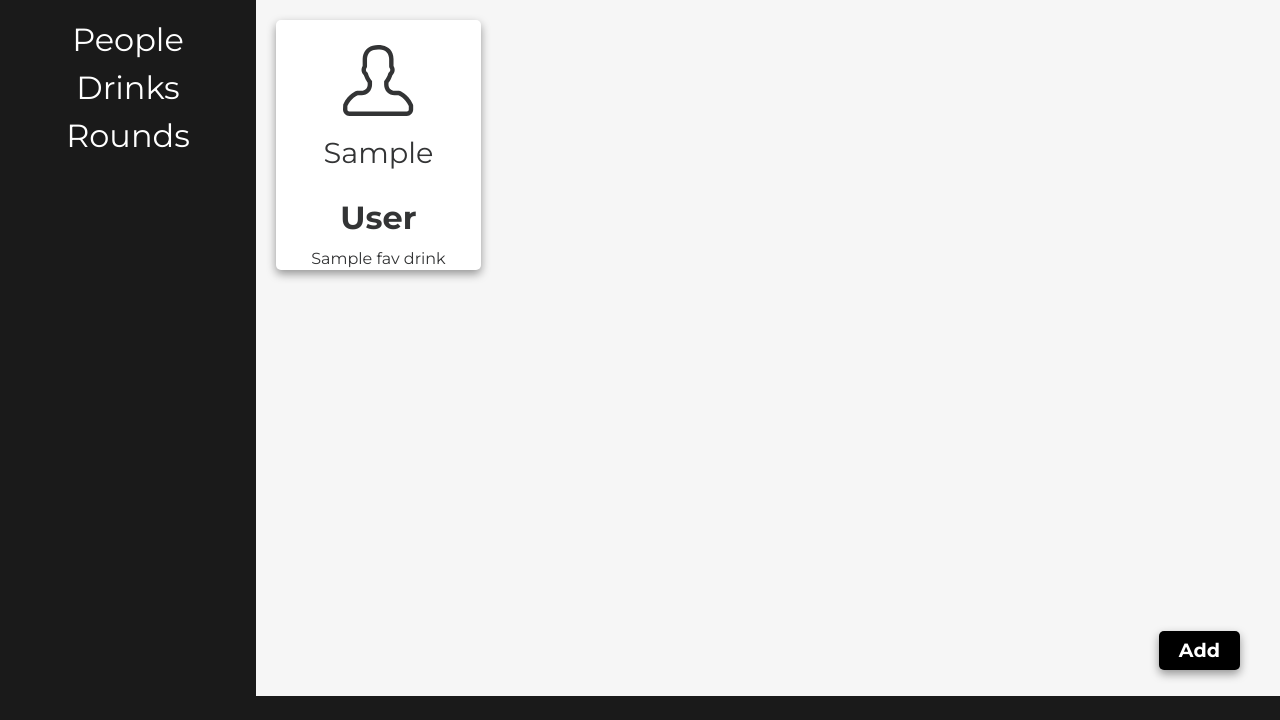
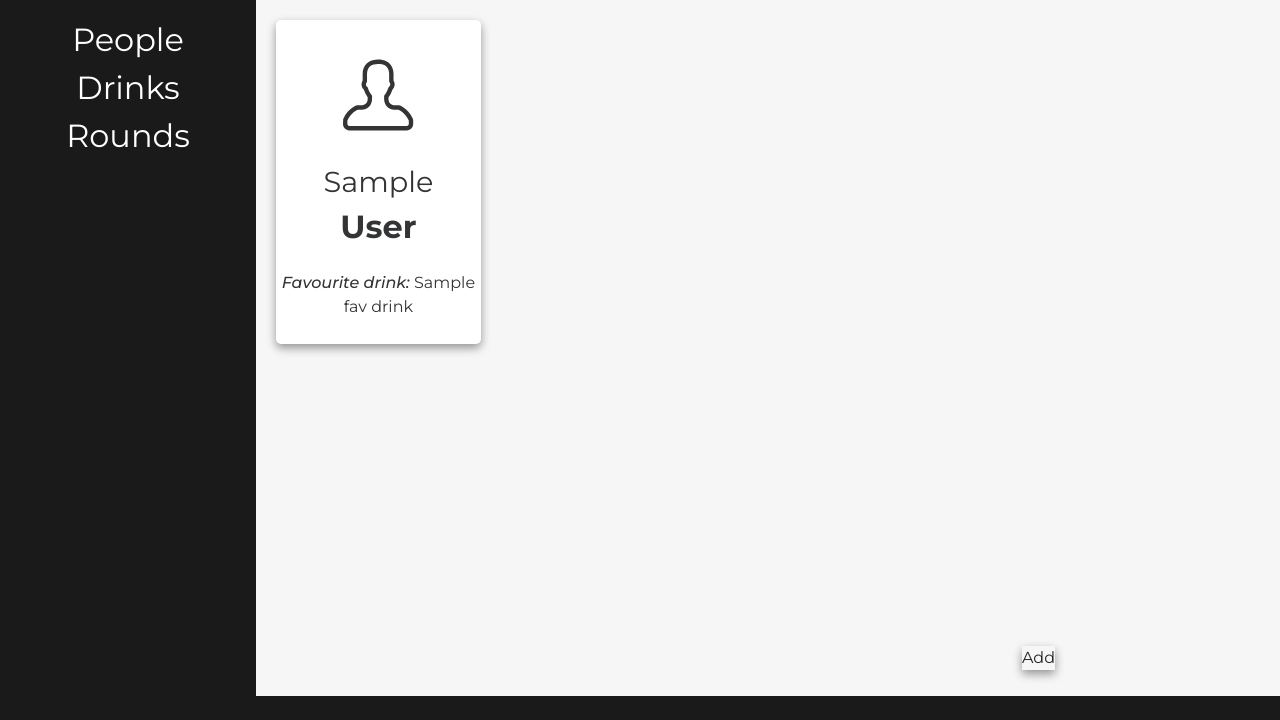
Before and after one commit to draagc-iw/DraBrIW, a Flask app: template FlaskFrontend/templates/app/people.html in a window 1280 px wide. Shown: the part 80-800 px from the top of the page. Run offline with Flask 2, Linux system fonts and the light colour scheme; the template is opened without the code that fills it: most values are stand-ins (such as "Sample title", 1, 10 or a date in 2020); parts of the project's set-up code (start-up, migrations or seed data) failed here and were passed over; some libraries are stand-ins or nearby versions.

Commit message:
Minor ui bugfixes

```diff
--- a/FlaskFrontend/static/css/app.css
+++ b/FlaskFrontend/static/css/app.css
@@ -44,14 +44,19 @@ a:hover {
     list-style: none;
     display: flex;
     flex-wrap: wrap;
+
+    justify-content: flex-start;
+    align-content: baseline;
+
     padding: 0;
 
 }
 
 .block-list-item {
     position: relative;
-    height: 250px;
     width: 250px;
+    height: fit-content;
+    min-height: 290px;
     padding: 25px 0;
     margin: 20px;
     background: white;
@@ -73,16 +78,19 @@ a:hover {
 .block-list-item__title {
     font-size: 1.8em;
     font-weight: 500;
-    margin-bottom: 20px;
 }
 
 .block-list-item__subtitle {
     font-size: 2em;
     font-weight: 700;
-    margin-bottom: 5px;
+}
+
+.block-list-item__description {
+    margin-top: 20px;
 }
 
 .block-list-item__img {
+    min-height: 100px;
     max-width: 35%;
     margin-bottom: 15px;
 }
@@ -145,6 +153,8 @@ a:hover {
 }
 
 .order {
+    min-width: 250px;
+
     margin: 5px 10px;
     background: white;
     border-radius: 5px;
@@ -162,7 +172,11 @@ a:hover {
     padding: 20px;
 }
 
-.drink-count {
+.drink {
+    text-align: left;
+}
+
+.drink__count {
     color: red;
     display: inline-block;
     border: 4px solid #EB5757;
@@ -171,19 +185,18 @@ a:hover {
     height: 2em;
     box-sizing: border-box;
     padding: 0px;
+    text-align: center;
 }
 
-.drink-name {
+.drink__name {
     display: inline-block;
     font-size: 2em;
     vertical-align: middle;
     margin-left: 25px;
 }
 
-.add-button {
-    position: fixed;
-    bottom: 50px;
-    right: 40px;
+.main-button {
+    display: inline-block;
     cursor: pointer;
     color: white;
     background: black;
@@ -191,6 +204,20 @@ a:hover {
     border-radius: 5px;
     font-weight: 700;
     font-size: 1.2em;
+}
+
+.add-button {
+    position: fixed;
+    bottom: 50px;
+    right: 225px;
+
+}
+
+.close-round-button {
+    position: fixed;
+    bottom: 50px;
+    right: 40px;
+
 }
 
 .hover {
@@ -220,16 +247,16 @@ a:hover {
 
 }
 
-label{
+label {
     display: block;
 }
 
-#drink-name{
+#drink-name {
     display: block;
     margin: auto;
 }
 
-.close{
+.close {
     font-size: 1.5rem;
     font-weight: 700;
     line-height: 1;
@@ -242,13 +269,14 @@ label{
     top: 10px;
     right: 10px;
 }
-.edit{
+
+.edit {
     display: none;
     position: absolute;
     top: 10px;
     right: 10px;
 }
 
-.block-list-item:hover .edit{
+.block-list-item:hover .edit {
     display: initial;
 }
--- a/FlaskFrontend/static/js/rounds.js
+++ b/FlaskFrontend/static/js/rounds.js
@@ -64,3 +64,4 @@ function initAddPerson() {
 initNewRound();
 initAddDrink();
 initAddPerson();
+init
--- a/FlaskFrontend/templates/app/people.html
+++ b/FlaskFrontend/templates/app/people.html
@@ -11,7 +11,9 @@
                         <div class="block-list-item__title">{{ person.first_name | capitalize }}</div>
                         <div class="block-list-item__subtitle">{{ person.last_name | capitalize }}</div>
                         {% if person.fav_drink is not none %}
-                        <div class="block-list-item__description">{{ person.fav_drink.get_name() }}</div>
+                            <div class="block-list-item__description"><i>Favourite drink: </i>   {{ person.fav_drink.get_name() }}</div>
+                        {% else %}
+                        <div class="block-list-item__description"><i>Favourite drink: </i>   Unset</div>
                         {% endif %}
                     </div>
                     <div class="block-list-item__edit hidden">
```
Also changed, not shown: FlaskFrontend/templates/app/round_details.html (+10 -3 lines), App/Storage/RoundService.py, App/Storage/UserService.py.
